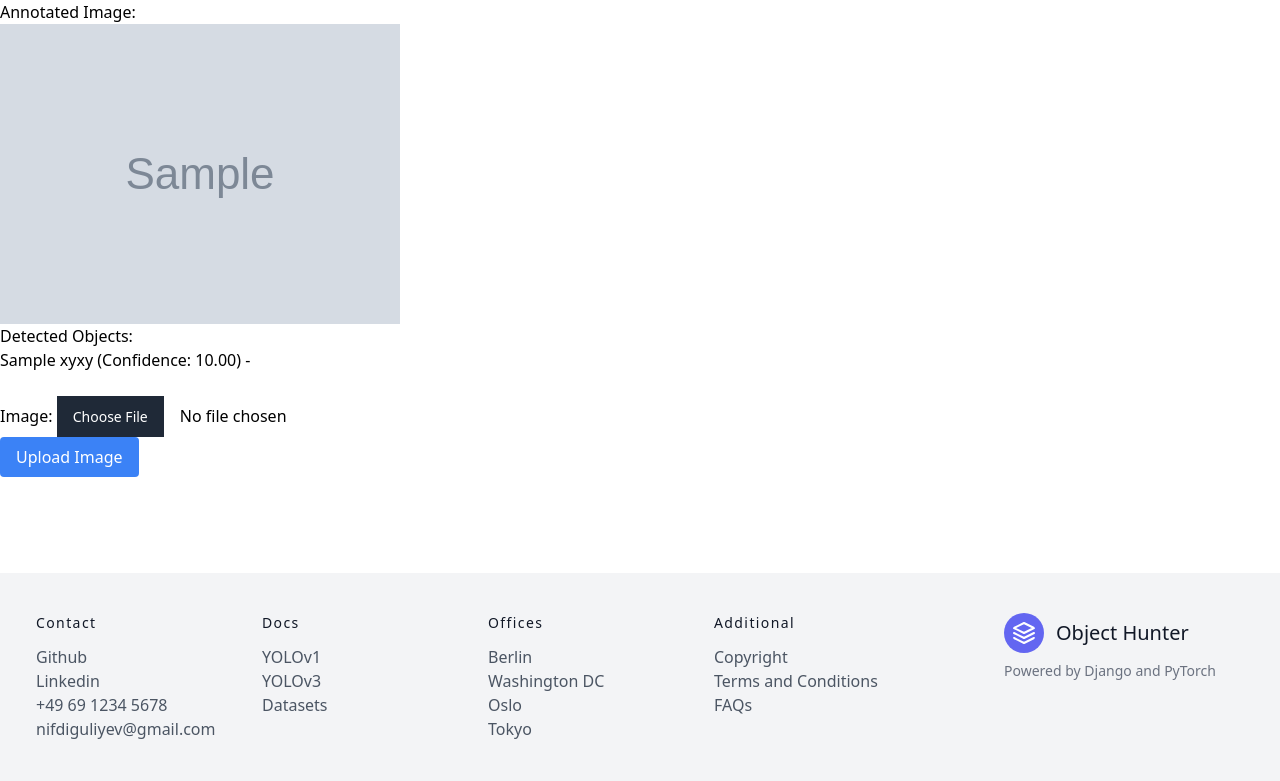
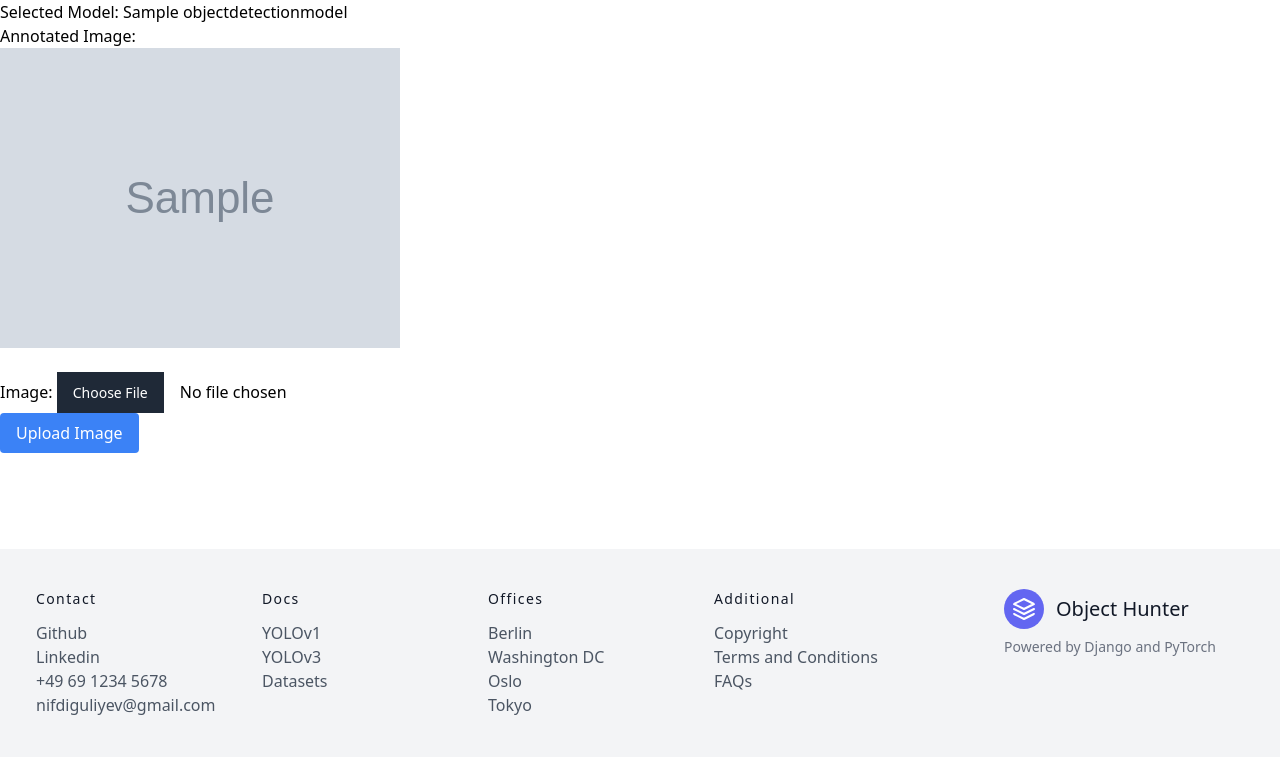
Before and after one commit to Nifdi01/object-hunter, a Django app: template objecthunter/models/templates/models/upload.html in a window 1280 px wide. Shown: the part 80-861 px from the top of the page. After the commit the page ends 795 px from the top, so only its background shows below. Run offline with Django 4.2, Linux system fonts and the light colour scheme; tables that the repository leaves empty hold one stand-in row (values such as "Sample post"); the template is opened without the code that fills it: values that come from a table or form of the project are taken from there, most other values are stand-ins (such as "Sample title", 1, 10 or a date in 2020); grey boxes marked "Sample" are stand-in pictures; some libraries are stand-ins or nearby versions.

Commit message:
OHGB-1: Modified templates in accoring to views

```diff
--- a/objecthunter/models/templates/models/model_list.html
+++ b/objecthunter/models/templates/models/model_list.html
@@ -14,7 +14,7 @@
             {% for model in models %}
             <div class="p-4 lg:w-1/2 md:w-full">
                 <div class="flex border-2 rounded-lg border-gray-200 border-opacity-50 p-8 sm:flex-row flex-col">
-                    <a href="#" class="group transition ease-in-out delay-150 duration-200 w-16 h-16 sm:mr-8 sm:mb-0 mb-4 inline-flex items-center justify-center rounded-full bg-indigo-100 text-indigo-500 flex-shrink-0 hover:bg-indigo-500 hover:text-white">
+                    <a href="{% url 'image_upload' model.id %}" class="group transition ease-in-out delay-150 duration-200 w-16 h-16 sm:mr-8 sm:mb-0 mb-4 inline-flex items-center justify-center rounded-full bg-indigo-100 text-indigo-500 flex-shrink-0 hover:bg-indigo-500 hover:text-white">
                         <svg class='transition ease-in-out delay-150 duration-200 stroke-inherit group-hover:fill-white fill-indigo-500' stroke-linecap="round" width="40" height="40" viewBox="0 0 24 24" xmlns="http://www.w3.org/2000/svg">
                             <path d="M2 17h1v5h5v1H2zm21 0h-1v5h-5v1h6zM3 3h5V2H2v6h1zm20-1h-6v1h5v5h1zm-9.75 12h-1.5a.75.75 0 0 1-.75-.75v-1.5a.75.75 0 0 1 .75-.75h1.5a.75.75 0 0 1 .75.75v1.5a.75.75 0 0 1-.75.75zM13 12h-1v1h1zm7 0h-5v1h5zm-10 0H5v1h5zm3 8v-5h-1v5zm-1-10h1V5h-1z" />
                             <path fill="none" d="M0 0h24v24H0z" />
@@ -59,5 +59,4 @@
         </div>
     </div>
 </section>
-
 {% endblock content %}
--- a/objecthunter/models/templates/models/upload.html
+++ b/objecthunter/models/templates/models/upload.html
@@ -6,22 +6,14 @@ upload
 {% endblock title %}
 
 {% block content %}
+    <h2>Selected Model: {{ selected_detector.title }}</h2>
+
     {% if annotated_image_url %}
         <h2>Annotated Image:</h2>
         <img src="{{ annotated_image_url }}" alt="Annotated Image" style="max-width: 100%;">
-
-        <!-- You can also display additional information about the detected objects here if needed -->
-        {% for result in results %}
-            <h3>Detected Objects:</h3>
-            <ul>
-                {% for label, confidence, box in result.xyxy %}
-                    <li>{{ label }} (Confidence: {{ confidence|floatformat:"2" }}) - {{ box|join:", "|floatformat:"2" }}</li>
-                {% endfor %}
-            </ul>
-        {% endfor %}
     {% endif %}
 
-    <form action="{% url 'upload' %}" method="post" enctype="multipart/form-data" class="mt-6">
+    <form action="{% url 'image_upload' selected_detector.pk %}" method="post" enctype="multipart/form-data" class="mt-6">
         {% csrf_token %}
         {{ form.as_p }}
         <button type="submit" class="bg-blue-500 text-white py-2 px-4 rounded hover:bg-blue-600">Upload Image</button>
```
